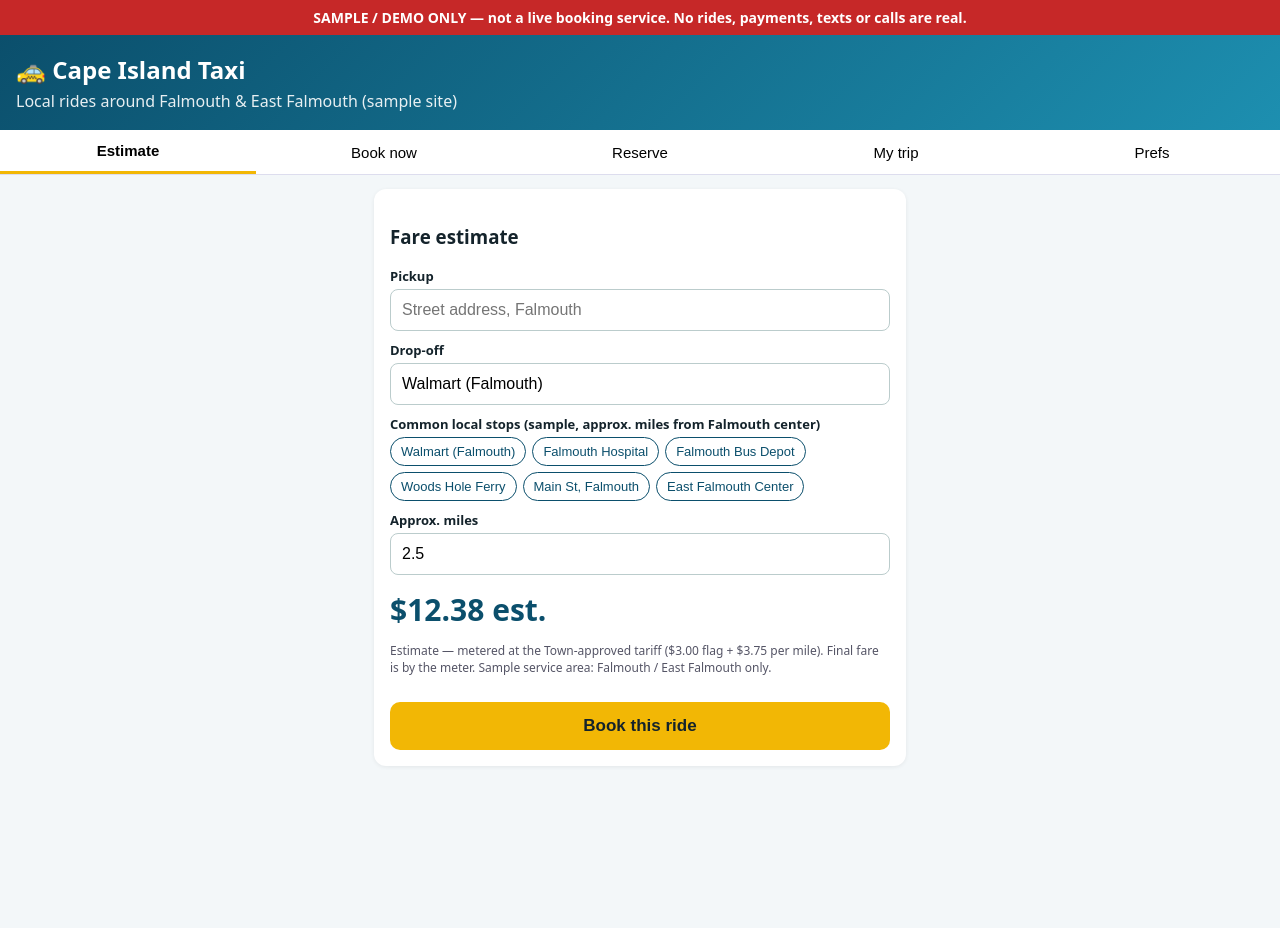
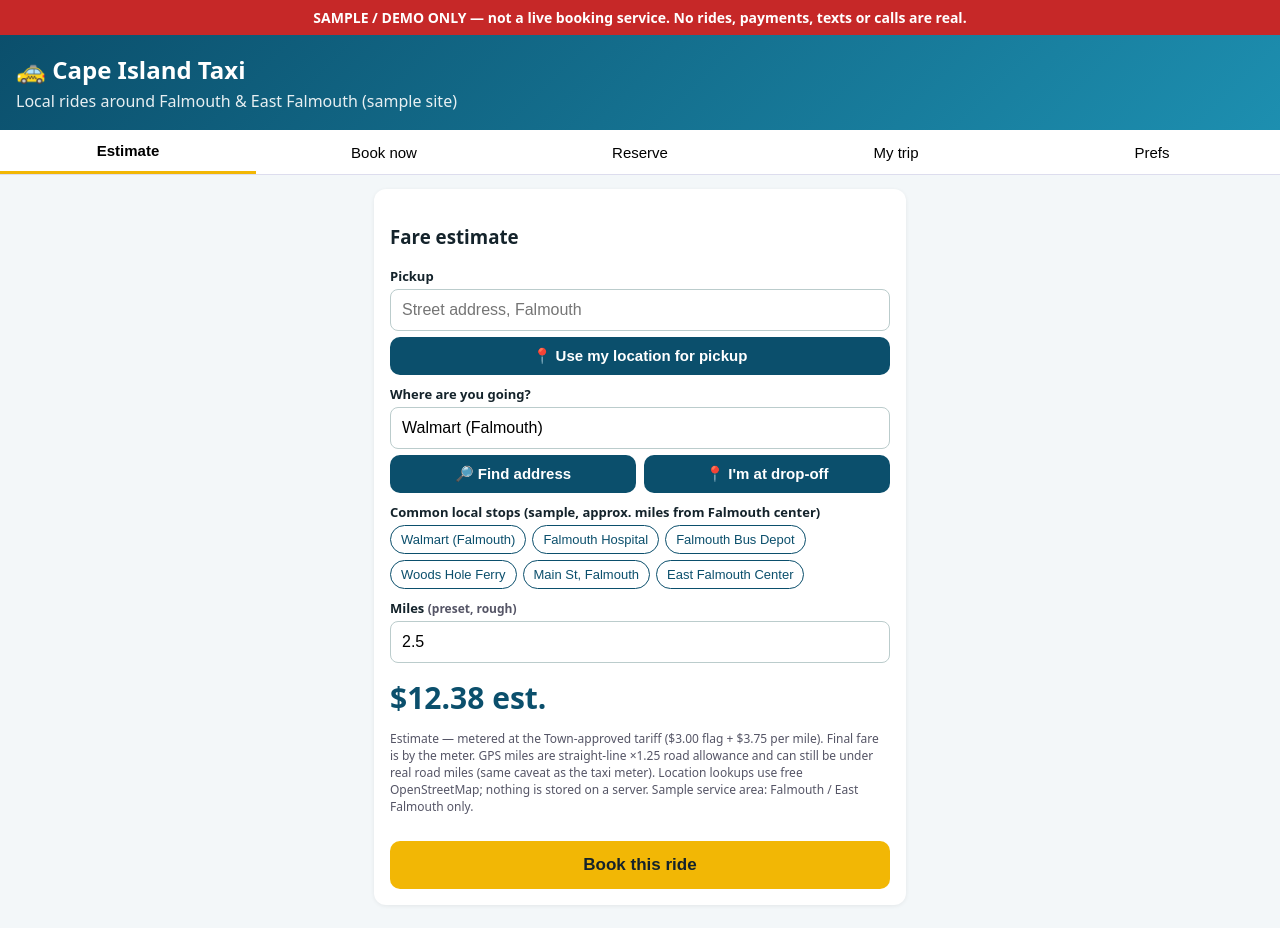
Before and after one commit to platinum00001/cape-island-taxi, a plain HTML site: page index.html in a window 1280 px wide. Both pictures are taken after a click on the button "Walmart (Falmouth)". Before the commit the page ends 800 px from the top, so only its background shows below. Drawn offline with Linux system fonts and the light colour scheme.

Commit message:
Estimate: GPS pickup, destination lookup/GPS, auto haversine miles (demo)

```diff
--- a/index.html
+++ b/index.html
@@ -19,12 +19,16 @@ label{display:block;font-size:13px;font-weight:600;margin:10px 0 4px}input,selec
 <main>
 <section id="est" class="sec on"><div class="card"><h3>Fare estimate</h3>
 <label>Pickup</label><input id="ePick" placeholder="Street address, Falmouth">
-<label>Drop-off</label><input id="eDrop" placeholder="Street address, Falmouth">
+<button class="btn alt" style="margin-top:6px;padding:10px;font-size:15px" onclick="gpsPick()">📍 Use my location for pickup</button>
+<div class="small" id="pickInfo"></div>
+<label>Where are you going?</label><input id="eDrop" placeholder="Street address or place, e.g. Falmouth Hospital">
+<div class="row"><button class="btn alt" style="margin-top:6px;padding:10px;font-size:15px" onclick="findDrop()">🔎 Find address</button><button class="btn alt" style="margin-top:6px;padding:10px;font-size:15px" onclick="gpsDrop()">📍 I'm at drop-off</button></div>
+<div class="small" id="dropInfo">Or paste coordinates like 41.5515, -70.6148</div>
 <label>Common local stops (sample, approx. miles from Falmouth center)</label>
 <div class="chips" id="presets"></div>
-<label>Approx. miles</label><input id="eMiles" type="number" min="0" step="0.1" value="2">
+<label>Miles <span class="small" id="milesSrc">(manual)</span></label><input id="eMiles" type="number" min="0" step="0.1" value="2">
 <div style="margin-top:14px" class="fare" id="eFare"></div>
-<p class="small">Estimate — metered at the Town-approved tariff ($3.00 flag + $3.75 per mile). Final fare is by the meter. Sample service area: Falmouth / East Falmouth only.</p>
+<p class="small">Estimate — metered at the Town-approved tariff ($3.00 flag + $3.75 per mile). Final fare is by the meter. GPS miles are straight-line ×1.25 road allowance and can still be under real road miles (same caveat as the taxi meter). Location lookups use free OpenStreetMap; nothing is stored on a server. Sample service area: Falmouth / East Falmouth only.</p>
 <button class="btn" onclick="go('now',1)">Book this ride</button></div></section>
 
 <section id="now" class="sec"><div class="card"><h3>Book now</h3><div id="fNow"></div><button class="btn" onclick="book('now')">Request ride (demo)</button></div></section>
@@ -44,8 +48,23 @@
 const fare=m=>FLAG+PER*Math.max(0,+m||0);
 function upd(){$('eFare').textContent='$'+fare($('eMiles').value).toFixed(2)+' est.'}
 $('presets').innerHTML=P.map((p,i)=>`<button onclick="pre(${i})">${p[0]}</button>`).join('');
-function pre(i){$('eDrop').value=P[i][0];$('eMiles').value=P[i][1];upd()}
-$('eMiles').oninput=upd;upd();
+function pre(i){$('eDrop').value=P[i][0];dropLL=null;$('eMiles').value=P[i][1];$('milesSrc').textContent='(preset, rough)';$('dropInfo').textContent='';upd()}
+let pickLL=null,dropLL=null;const ROAD=1.25;
+function hav(a,b){const R=3958.8,r=x=>x*Math.PI/180,dl=r(b[0]-a[0]),dn=r(b[1]-a[1]);const h=Math.sin(dl/2)**2+Math.cos(r(a[0]))*Math.cos(r(b[0]))*Math.sin(dn/2)**2;return 2*R*Math.asin(Math.sqrt(h))}
+function calc(){if(pickLL&&dropLL){const st=hav(pickLL,dropLL);$('eMiles').value=(st*ROAD).toFixed(1);$('milesSrc').textContent=`(auto from GPS: ${st.toFixed(1)} mi straight-line ×${ROAD})`;upd()}}
+const ll=p=>p[0].toFixed(5)+', '+p[1].toFixed(5);
+async function rev(p){try{const r=await fetch(`https://nominatim.openstreetmap.org/reverse?format=json&lat=${p[0]}&lon=${p[1]}&zoom=18`);const j=await r.json();return j.display_name?j.display_name.split(',').slice(0,3).join(','):null}catch(e){return null}}
+function geo(cb){if(!navigator.geolocation)return toast('Location not available — type the address instead');toast('Getting your location…');
+ navigator.geolocation.getCurrentPosition(p=>cb([p.coords.latitude,p.coords.longitude],p.coords.accuracy),e=>toast('Location denied/unavailable — type the address instead'),{enableHighAccuracy:true,timeout:15000})}
+function gpsPick(){geo(async(p,acc)=>{pickLL=p;$('ePick').value=ll(p);$('pickInfo').textContent=`GPS ${ll(p)} (±${Math.round(acc)} m)`;const n=await rev(p);if(n){$('ePick').value=n;$('pickInfo').textContent+=' · '+n}calc()})}
+function gpsDrop(){geo(async(p,acc)=>{dropLL=p;$('eDrop').value=ll(p);$('dropInfo').textContent=`GPS ${ll(p)} (±${Math.round(acc)} m)`;const n=await rev(p);if(n){$('eDrop').value=n}calc()})}
+async function findDrop(){const q=$('eDrop').value.trim();if(!q)return toast('Type where you are going');
+ const m=q.match(/^\s*(-?\d+\.\d+)\s*,\s*(-?\d+\.\d+)\s*$/);if(m){dropLL=[+m[1],+m[2]];$('dropInfo').textContent='Coordinates '+ll(dropLL);return calc()}
+ try{const r=await fetch('https://nominatim.openstreetmap.org/search?format=json&limit=1&countrycodes=us&viewbox=-70.75,41.65,-70.45,41.50&q='+encodeURIComponent(q));const j=await r.json();
+ if(!j.length)return toast('Address not found — enter miles manually');dropLL=[+j[0].lat,+j[0].lon];$('dropInfo').textContent='Found: '+j[0].display_name.split(',').slice(0,3).join(',');
+ if(!pickLL)toast('Now tap “Use my location” for pickup to auto-calc miles');calc()}catch(e){toast('Lookup failed — enter miles manually')}}
+$('eDrop').addEventListener('input',()=>{dropLL=null});$('ePick').addEventListener('input',()=>{pickLL=null;$('pickInfo').textContent=''});
+$('eMiles').oninput=()=>{$('milesSrc').textContent='(manual)';upd()};upd();
 const prefs=JSON.parse(localStorage.citPrefs||'{"sms":true,"pay":"Cash"}');$('pSms').checked=prefs.sms;$('pPay').value=prefs.pay;
 function savePrefs(){prefs.sms=$('pSms').checked;prefs.pay=$('pPay').value;localStorage.citPrefs=JSON.stringify(prefs);toast('Preferences saved (this browser only)')}
 const fields=k=>`<label>Name</label><input id="${k}Name"><label>Phone</label><input id="${k}Phone" type="tel" placeholder="(508) 555-0123">
```
